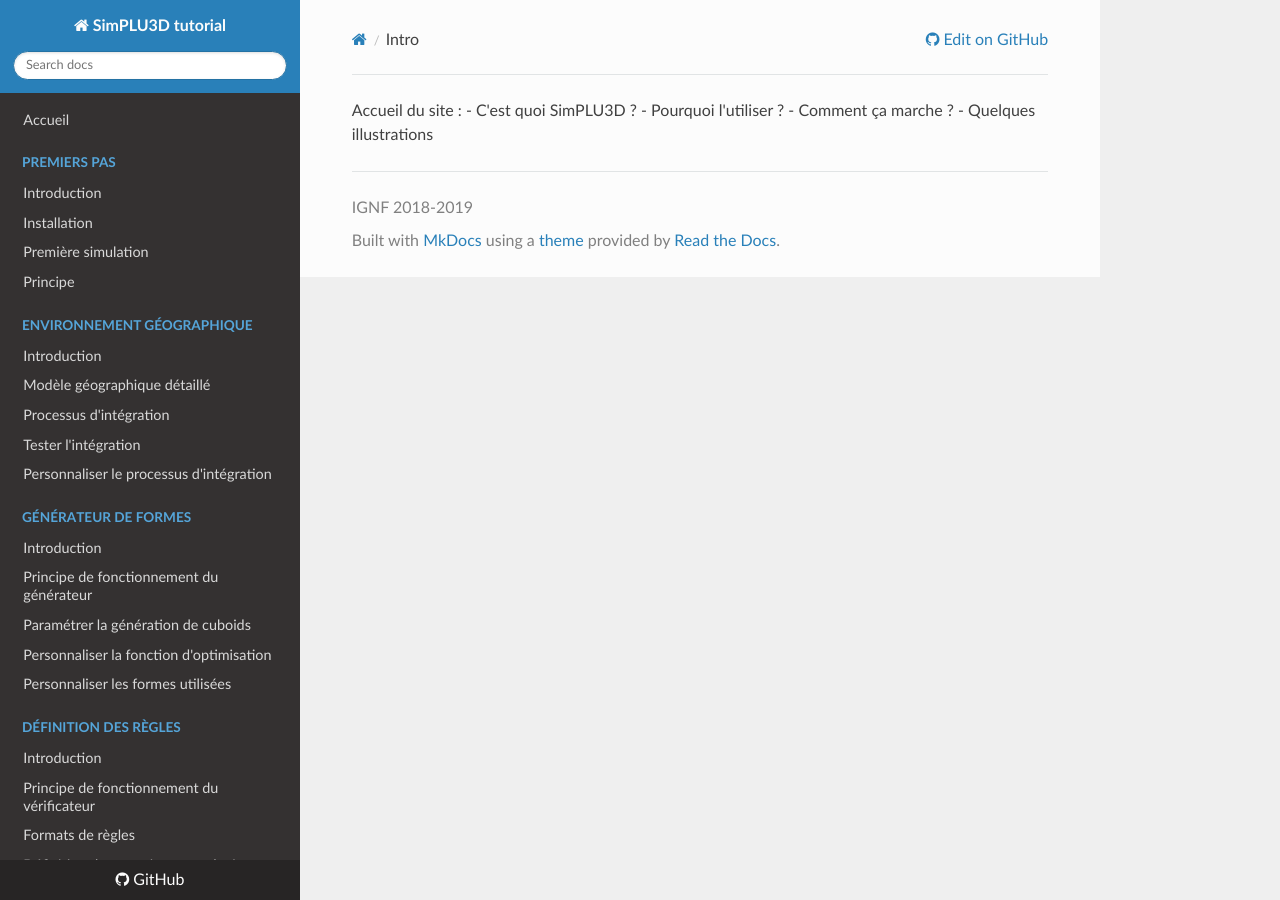
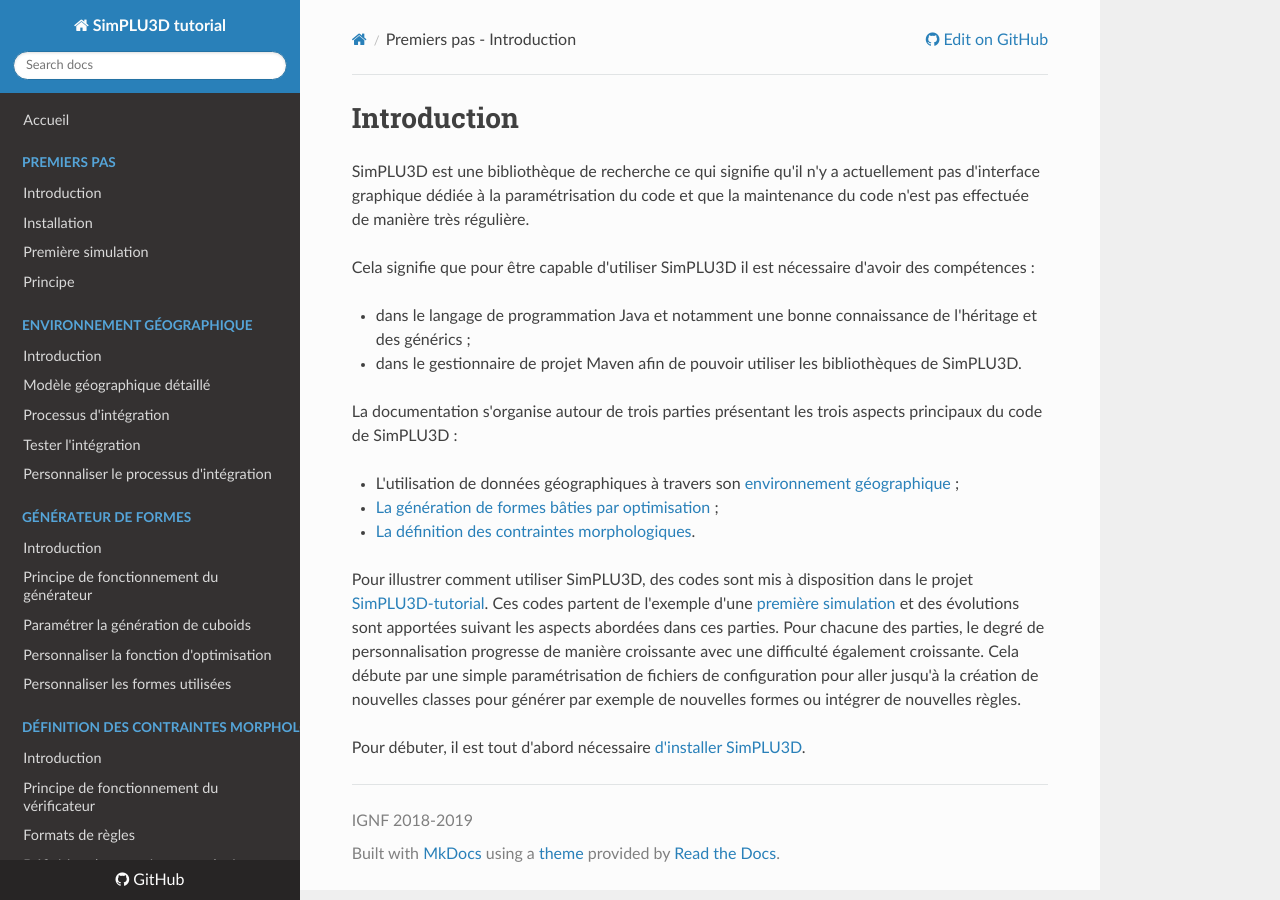
Before and after one commit to SimPLU3D/simplu3D-tutorial, an MkDocs documentation site: the page built from docs/begin/intro.md, in a window 1280 px wide. Built offline with MkDocs 1.6.1, drawn with Linux system fonts in a browser that asks for light colours; nearby versions of some CDN libraries.

Commit message:
Adding page 2

```diff
--- a/docs/begin/intro.md
+++ b/docs/begin/intro.md
@@ -1,5 +1,27 @@
-Accueil du site :
-- C'est quoi SimPLU3D ?
-- Pourquoi l'utiliser ?
-- Comment ça marche ?
-- Quelques illustrations
+---
+title: Premiers pas - Introduction
+authors:
+    - Mickaël Brasebin
+date: 2018-10-26
+
+---
+
+# Introduction
+
+SimPLU3D est une bibliothèque de recherche ce qui signifie qu'il n'y a actuellement pas d'interface graphique dédiée à la paramétrisation du code et que la maintenance du code n'est pas effectuée de manière très régulière.
+
+Cela signifie que pour être capable d'utiliser SimPLU3D il est nécessaire d'avoir des compétences :
+
+- dans le langage de programmation Java et notamment une bonne connaissance de l'héritage et des générics ;
+-  dans le gestionnaire de projet Maven afin de pouvoir utiliser les bibliothèques de SimPLU3D.
+
+
+La documentation s'organise autour de trois parties présentant les trois aspects principaux du code de SimPLU3D :
+
+- L'utilisation de données géographiques à travers son [environnement géographique](../envgeo/intro.md) ;
+- [La génération de formes bâties par optimisation](../generator/intro.md) ;
+- [La définition des contraintes morphologiques](../generator/intro.md).
+
+Pour illustrer comment utiliser SimPLU3D, des codes sont mis à disposition dans le projet [SimPLU3D-tutorial](https://github.com/SimPLU3D/simplu3D-tutorial). Ces codes partent de l'exemple d'une [première simulation](first_simulation.md) et des évolutions sont apportées suivant les aspects abordées dans ces parties. Pour chacune des parties, le degré de personnalisation progresse de manière croissante avec une difficulté également croissante. Cela débute par une simple paramétrisation de fichiers de configuration pour aller jusqu'à la création de nouvelles classes pour générer par exemple de nouvelles formes ou intégrer de nouvelles règles.
+
+Pour débuter, il est tout d'abord nécessaire [d'installer SimPLU3D](installation).
--- a/mkdocs.yml
+++ b/mkdocs.yml
@@ -17,7 +17,7 @@ nav:
     - 'Paramétrer la génération de cuboids': 'generator/custom-generator'
     - "Personnaliser la fonction d'optimisation": 'generator/custom-generator'
     - 'Personnaliser les formes utilisées': 'generator/custom-shape'
-- 'Définition des règles':
+- 'Définition des contraintes morphologiques':
     - 'Introduction': 'rules/intro'
     - 'Principe de fonctionnement du vérificateur': 'rules/predicate/'
     - 'Formats de règles': 'rules/formats'
```
Also changed, not shown: docs/about.md (+9 -0 lines), docs/development.md (+3 -0 lines), docs/index.md (+3 -1 lines), docs/img/index.svg.
